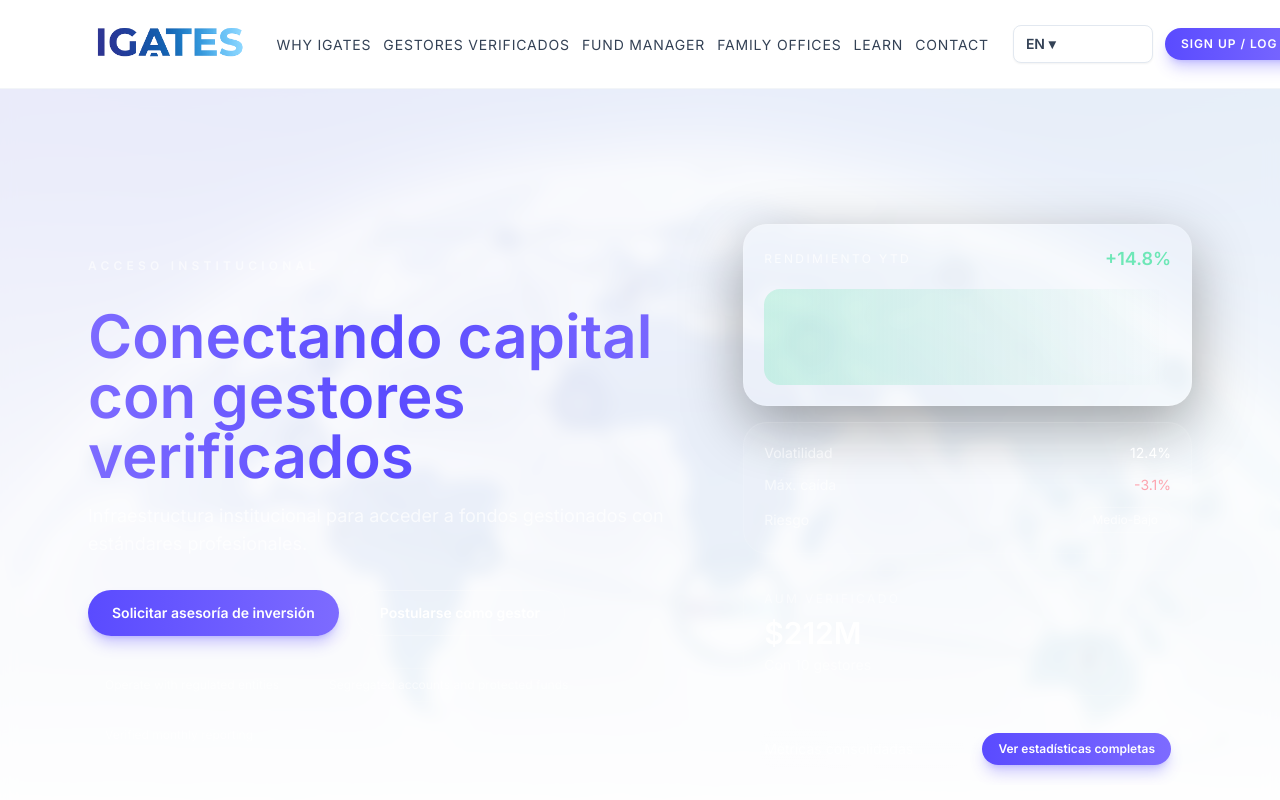
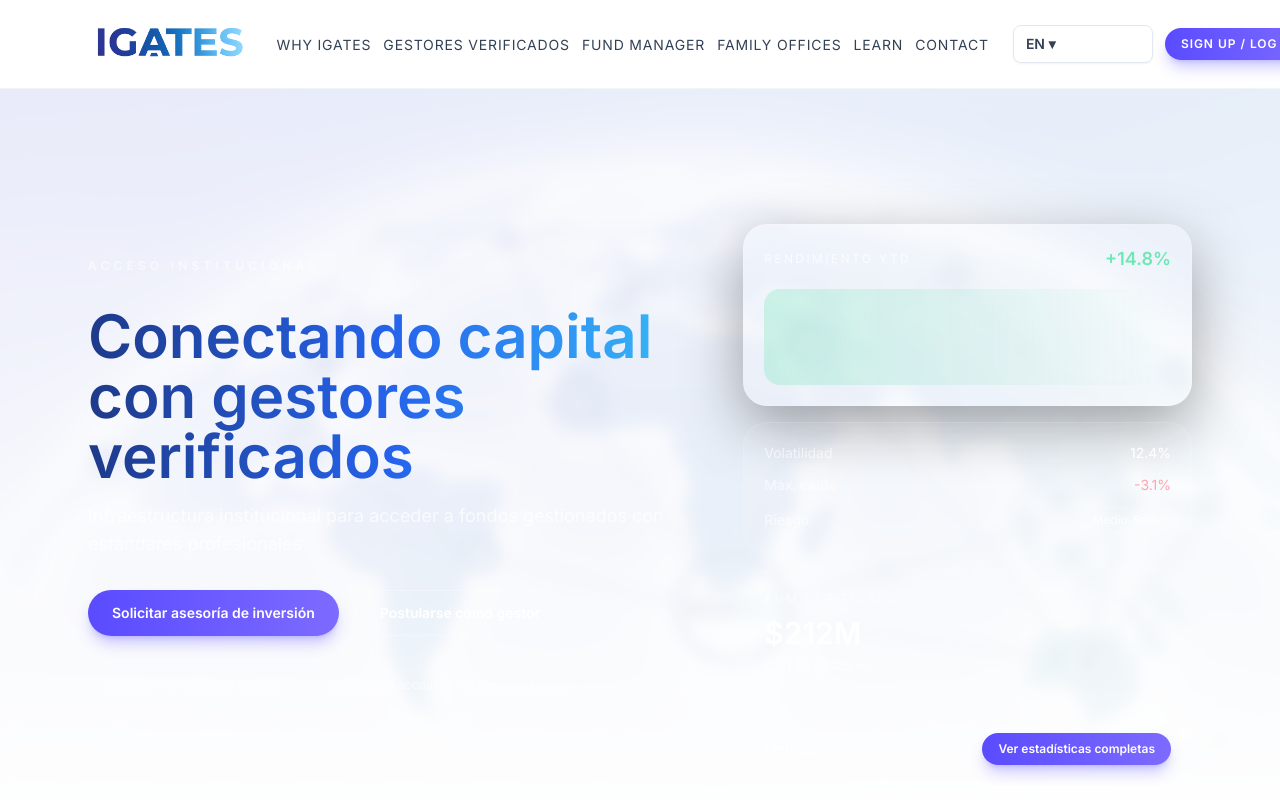
Before and after one commit to Juanherrera-123/Fund_Connect, a Next.js app: page / in a window 1280 px wide. Shown: the top 800 px of the page. Built offline with nearby package versions, Linux system fonts and the light colour scheme.

Commit message:
Add global gradient class for hero title

```diff
--- a/src/components/home/Hero.tsx
+++ b/src/components/home/Hero.tsx
@@ -23,7 +23,7 @@ export function Hero() {
           </p>
           <div className="space-y-4">
             <h1
-              className="bg-gradient-to-r from-igates-400 via-igates-500 to-igates-400 bg-clip-text text-4xl font-semibold leading-tight text-transparent md:text-6xl"
+              className="text-gradient-brand text-4xl font-semibold leading-tight md:text-6xl"
               data-i18n="heroTitle"
             >
               Conectando capital con gestores verificados
--- a/src/styles/globals.css
+++ b/src/styles/globals.css
@@ -17,3 +17,9 @@ a {
   color: inherit;
   text-decoration: none;
 }
+
+.text-gradient-brand {
+  background: linear-gradient(90deg, #1e3a8a 0%, #2563eb 50%, #38bdf8 100%);
+  -webkit-background-clip: text;
+  -webkit-text-fill-color: transparent;
+}
```
